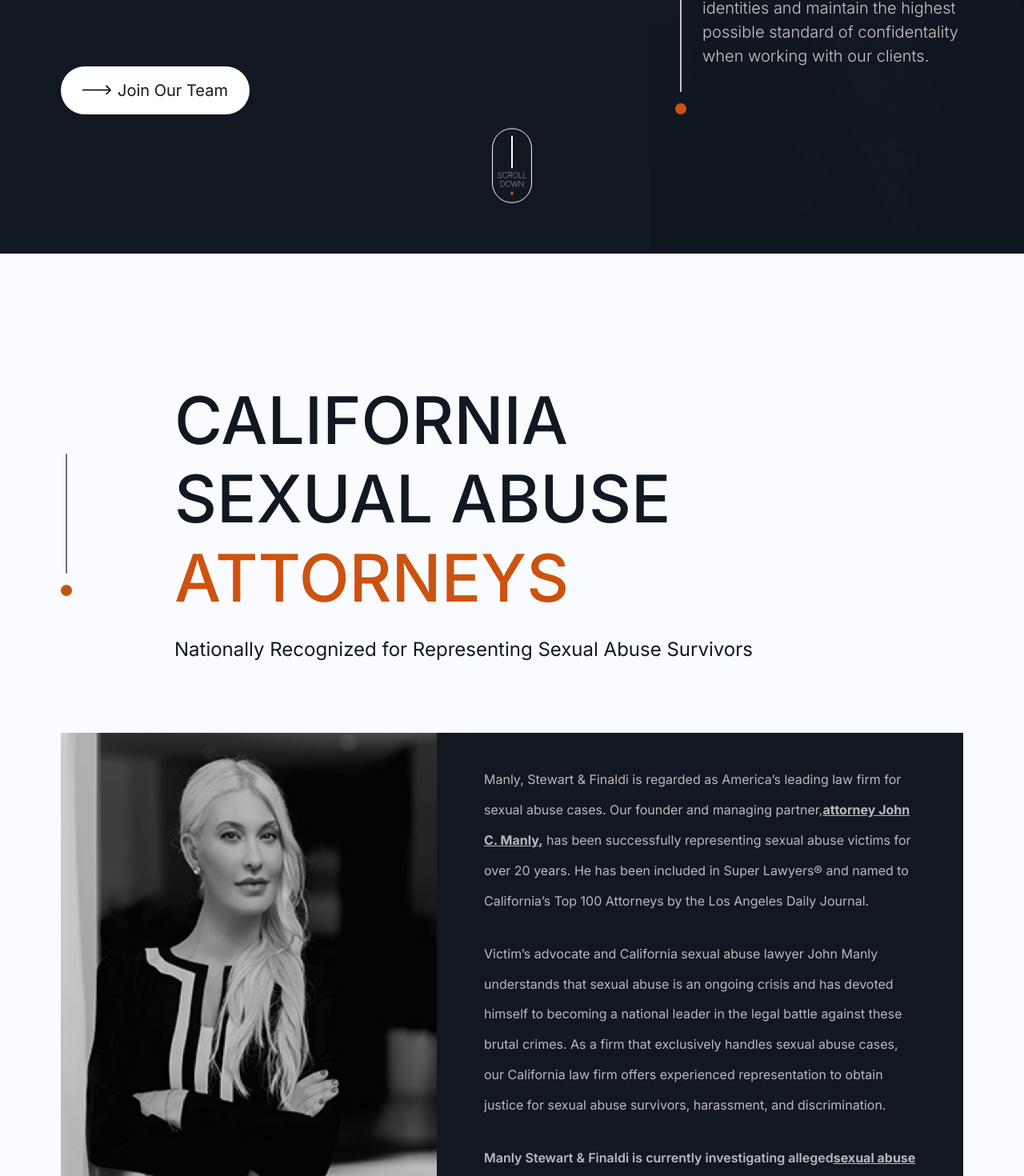
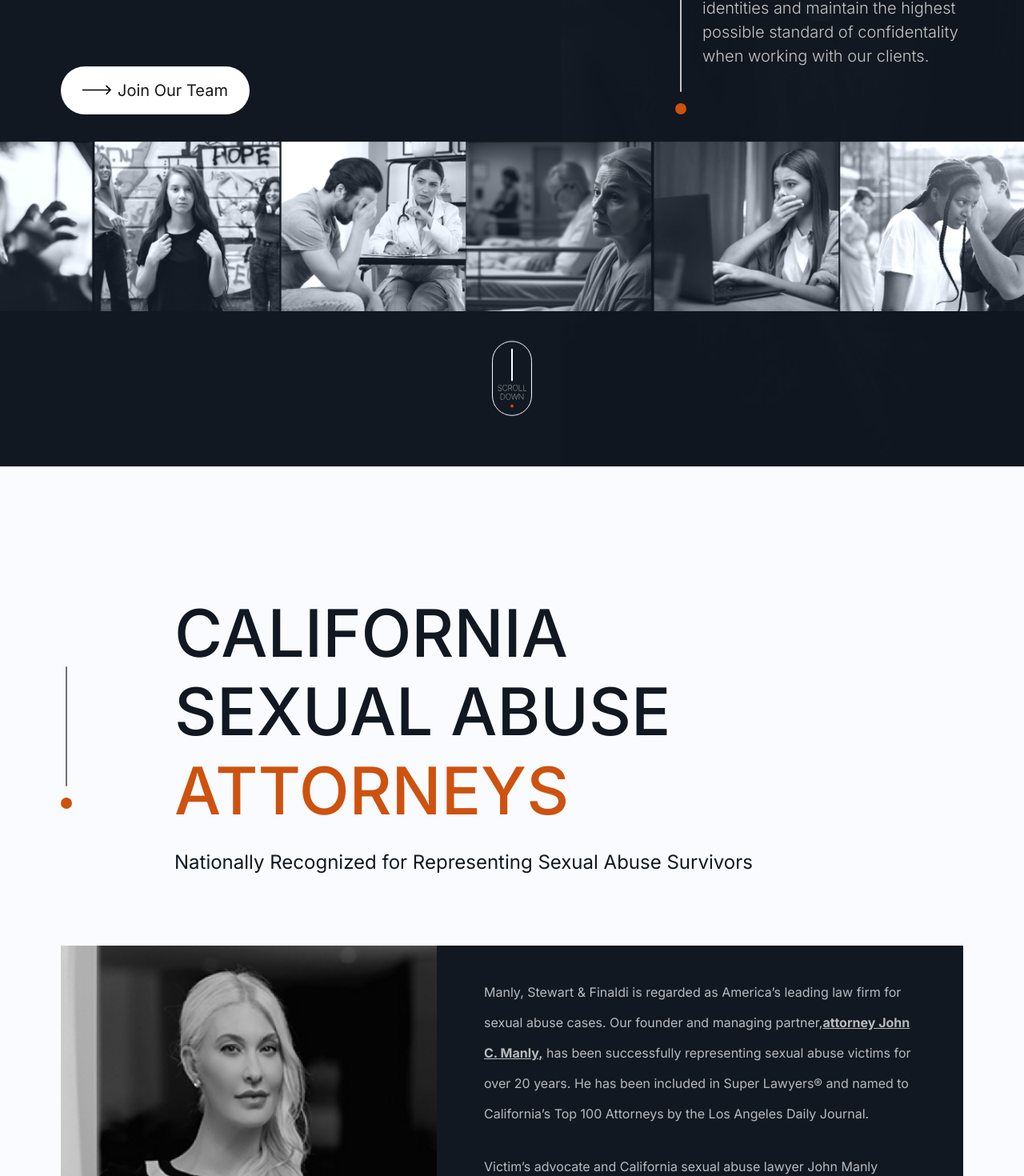
Before and after one commit to sachin-niyana/msf, a Next.js app: page / in a window 1280 px wide. Shown: the part 674-2144 px from the top of the page at 80% size. Built offline with nearby package versions, Linux system fonts and the light colour scheme.

Commit message:
add slider

```diff
--- a/src/app/page.js
+++ b/src/app/page.js
@@ -5,9 +5,9 @@
 import Choose from "@/components/Choose";
 import Footer from "@/components/Footer";
 import Header from "@/components/Header";
-import HeaderSlider from "@/components/HeaderSlider";
 import MapSlide from "@/components/MapSlide";
 import Parties from "@/components/Parties";
+import Posts from "@/components/Posts";
 import Violence from "@/components/Violence";
 
 export default function Home() {
@@ -22,9 +22,9 @@
         <Across />
         <Parties />
         <Abuse />
+        <Posts />
         <MapSlide />
         <Footer />
-        <HeaderSlider />
       </div>
     </>
   );
--- a/src/components/Abuse.jsx
+++ b/src/components/Abuse.jsx
@@ -1,4 +1,5 @@
 import Image from "next/image";
+import Link from "next/link";
 import React from "react";
 
 const Abuse = () => {
@@ -26,8 +27,13 @@
             <p className="text-white text-base leading-[237.5%] max-w-[820px] mt-5 font-normal font-Inter">
               If you or a loved one is a survivor of sexual violence and abuse,
               please
-              <span className="text-tia-maria font-bold underline">
-                contact our law offices in Southern California
+              <span>
+                <Link
+                  href="https://www.manlystewart.com/contact-us/"
+                  className="text-tia-maria font-bold underline"
+                >
+                  contact our law offices in Southern California
+                </Link>
               </span>
                for a free, 100% confidential consultation regarding your case.
             </p>
--- a/src/components/Attorneys.jsx
+++ b/src/components/Attorneys.jsx
@@ -1,4 +1,5 @@
 import Image from "next/image";
+import Link from "next/link";
 import React from "react";
 
 const Attorneys = () => {
@@ -6,7 +7,7 @@
     <div className="bg-zircon">
       <div
         className="container max-w-[1152px] mx-auto px-3 lg:py-40 md:py-24 py-12"
-        id="Attorneys"
+        id="HoME"
       >
         <div className="flex justify-start lg:gap-32 md:gap-20 sm:gap-10 gap-5 items-center">
           <div className="flex justify-center items-center flex-col gap-3.5">
@@ -37,8 +38,13 @@
             <p className="text-base text-bombay tracking-[-3%] leading-[237.5%] font-normal font-Inter">
               Manly, Stewart & Finaldi is regarded as America’s leading law firm
               for sexual abuse cases. Our founder and managing partner,
-              <span className="font-bold underline">
-                attorney John C. Manly,
+              <span>
+                <Link
+                  href="https://www.manlystewart.com/professionals/john-c-manly/"
+                  className="font-bold underline"
+                >
+                  attorney John C. Manly,
+                </Link>
               </span>{" "}
               has been successfully representing sexual abuse victims for over
               20 years. He has been included in Super Lawyers® and named to
@@ -55,9 +61,14 @@
             </p>
             <p className="text-base text-bombay mt-7 tracking-[-3%] leading-[237.5%] font-semibold font-Inter">
               Manly Stewart & Finaldi is currently investigating alleged
-              <span className="font-bold underline">
-                sexual abuse by Dr. Robert E. Anderson at the University of
-                Michigan.
+              <span>
+                <Link
+                  href="https://www.manlystewart.com/university-of-michigan-sexual-assault-attorney/"
+                  className="font-bold underline"
+                >
+                  sexual abuse by Dr. Robert E. Anderson at the University of
+                  Michigan.
+                </Link>
               </span>
                 Contact our firm today if you were affected.
             </p>
--- a/src/components/Footer.jsx
+++ b/src/components/Footer.jsx
@@ -34,7 +34,9 @@
         <ul className="flex justify-center items-center gap-4">
           {socialLink.map((value, index) => (
             <li key={index} className="hover:translate-y-[-5px] duration-300">
-              <Link href={value.path}>{value.image}</Link>
+              <Link target="_blank" href={value.path}>
+                {value.image}
+              </Link>
             </li>
           ))}
         </ul>
--- a/src/components/Header.jsx
+++ b/src/components/Header.jsx
@@ -3,6 +3,7 @@
 import ButtonWhite from "./common/ButtonWhite";
 import { ScrollDown } from "./Icon";
 import Link from "next/link";
+import HeaderSlide from "./HeaderSlide";
 
 const Header = () => {
   return (
@@ -30,11 +31,12 @@
             </p>
           </div>
         </div>
-        <div className="flex justify-center py-10">
-          <Link href="#Attorneys" className="animate-bounce">
-            <ScrollDown />
-          </Link>
-        </div>
+      </div>
+      <HeaderSlide />
+      <div className="flex justify-center py-10">
+        <Link href="#HoME" className="animate-bounce">
+          <ScrollDown />
+        </Link>
       </div>
     </div>
   );
--- /dev/null
+++ b/src/components/HeaderSlide.jsx
@@ -0,0 +1,66 @@
+"use client";
+import Image from "next/image";
+import React from "react";
+import Slider from "react-slick";
+import "slick-carousel/slick/slick-theme.css";
+import "slick-carousel/slick/slick.css";
+import { headerSlide } from "./common/Helper";
+
+const HeaderSlide = () => {
+  var settings = {
+    dots: false,
+    // infinite: true,
+    autoplay: true,
+    arrows: false,
+    speed: 8000,
+    autoplaySpeed: 0,
+    cssEase: "linear",
+    slidesToShow: 5.5,
+    slidesToScroll: 1,
+    responsive: [
+      {
+        breakpoint: 1024, // adjust the breakpoint as needed
+        settings: {
+          slidesToShow: 4,
+        },
+      },
+      {
+        breakpoint: 768, // adjust the breakpoint as needed
+        settings: {
+          slidesToShow: 3,
+        },
+      },
+      {
+        breakpoint: 420, // adjust the breakpoint as needed
+        settings: {
+          slidesToShow: 2,
+        },
+      },
+      {
+        breakpoint: 360, // adjust the breakpoint as needed
+        settings: {
+          slidesToShow: 1,
+        },
+      },
+    ],
+  };
+  return (
+    <div className="pt-[34px]">
+      <Slider {...settings}>
+        {headerSlide.map((value, index) => (
+          <div key={index} className="m-0">
+            <Image
+              className="w-full object-cover mb-3.5 max-h-[237px] h-full"
+              width={262}
+              height={237}
+              src={value.image}
+              alt="across"
+            />
+          </div>
+        ))}
+      </Slider>
+    </div>
+  );
+};
+
+export default HeaderSlide;
--- a/src/components/HeaderSlider.jsx
+++ /dev/null
@@ -1,45 +0,0 @@
-// pages/index.js
-"use client";
-import Slider from "react-slick";
-import "slick-carousel/slick/slick-theme.css";
-import "slick-carousel/slick/slick.css";
-
-const HeaderSlider = () => {
-  var settings = {
-    dots: false,
-    infinite: true,
-    autoplay: true,
-    arrows: true,
-    speed: 500,
-    slidesToShow: 3,
-    slidesToScroll: 1,
-  };
-
-  return (
-    <div className="text-center overflow-hidden pb-10">
-      <h1 className="text-4xl font-bold my-8">Your Next.js Tailwind CSS App</h1>
-      <Slider {...settings}>
-        <div>
-          <h3>1</h3>
-        </div>
-        <div>
-          <h3>2</h3>
-        </div>
-        <div>
-          <h3>3</h3>
-        </div>
-        <div>
-          <h3>4</h3>
-        </div>
-        <div>
-          <h3>5</h3>
-        </div>
-        <div>
-          <h3>6</h3>
-        </div>
-      </Slider>
-    </div>
-  );
-};
-
-export default HeaderSlider;
--- a/src/components/MapSlide.jsx
+++ b/src/components/MapSlide.jsx
@@ -11,7 +11,7 @@
     dots: false,
     infinite: true,
     autoplay: false,
-    arrows: true,
+    arrows: false,
     speed: 500,
     slidesToShow: 1,
     slidesToScroll: 1,
--- /dev/null
+++ b/src/components/Posts.jsx
@@ -0,0 +1,7 @@
+import React from "react";
+
+const Posts = () => {
+  return <div>Posts</div>;
+};
+
+export default Posts;
--- a/src/components/common/Helper.jsx
+++ b/src/components/common/Helper.jsx
@@ -1,11 +1,11 @@
 import { Facebook, Instagram, Linkedin, Twitter, Youtube } from "../Icon";
 
 export const sidebarLink = [
-  { title: "Attorneys", path: "#Attorneys" },
-  { title: "Priority", path: "#Priority" },
-  { title: "Pursue ", path: "#Pursue" },
-  { title: "Post", path: "#Post" },
-  { title: "Contact", path: "#Contact" },
+  { title: "HoME", path: "#HoME" },
+  { title: "ABOUT US", path: "#ABOUT-US" },
+  { title: "ATTORNEYS ", path: "#ATTORNEYS" },
+  { title: "RESULTS", path: "#RESULTS" },
+  { title: "MEDIA", path: "#MEDIA" },
 ];
 export const socialLink = [
   { image: <Facebook />, path: "https://www.facebook.com/" },
@@ -47,3 +47,53 @@
     title: "Elder sexual abuse in nursing homes",
   },
 ];
+export const headerSlide = [
+  {
+    image: "/assets/images/across/cleragy.png",
+  },
+  {
+    image: "/assets/images/across/school.png",
+  },
+  {
+    image: "/assets/images/across/uber.png",
+  },
+  {
+    image: "/assets/images/across/camps.png",
+  },
+  {
+    image: "/assets/images/across/doctors.png",
+  },
+  {
+    image: "/assets/images/across/homes.png",
+  },
+  {
+    image: "/assets/images/across/cases.png",
+  },
+  {
+    image: "/assets/images/across/sports.png",
+  },
+  {
+    image: "/assets/images/across/cleragy.png",
+  },
+  {
+    image: "/assets/images/across/school.png",
+  },
+  {
+    image: "/assets/images/across/uber.png",
+  },
+  {
+    image: "/assets/images/across/camps.png",
+  },
+  {
+    image: "/assets/images/across/doctors.png",
+  },
+  {
+    image: "/assets/images/across/homes.png",
+  },
+  {
+    image: "/assets/images/across/cases.png",
+  },
+  {
+    image: "/assets/images/across/sports.png",
+  },
+];
```
Also changed, not shown: src/components/Choose.jsx (+28 -8 lines), src/components/Icon.jsx (+12 -10 lines), 1 other file (tests, documents, lock files or other folders).
